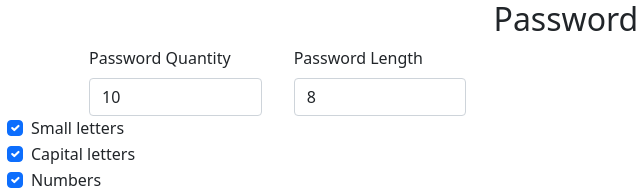
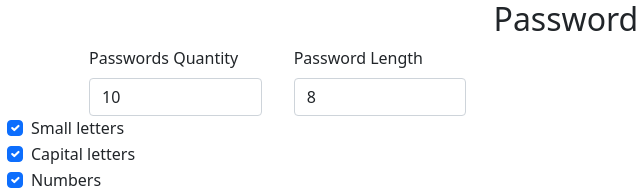
Before and after one commit to Berkashw/Passwordgenerator, a website with bundled scripts: page html/passwordgenerator.html in a window 1280 px wide. Shown: the top 191 px of the page, 5-645 px from the left. Built offline with nearby package versions, Linux system fonts and the light colour scheme.

Commit message:
gramer update

```diff
--- a/html/passwordgenerator.html
+++ b/html/passwordgenerator.html
@@ -16,7 +16,7 @@
     <div class="container">
       <div class="row gx-3 gap-3">
         <div class="col-2">
-          <label for="formGroupInput" class="form-label">Password Quantity</label>
+          <label for="formGroupInput" class="form-label">Passwords Quantity</label>
           <input type="text" class="form-control" id="quantity" placeholder="Passwords quantity" value =10>
         </div>
         <div class="col-2">
```
